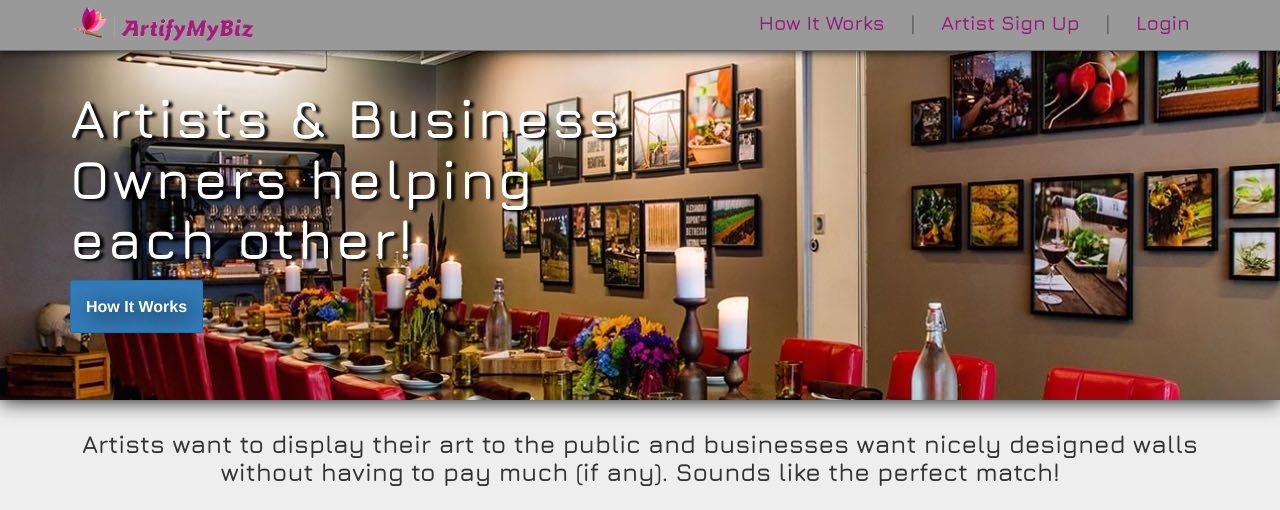
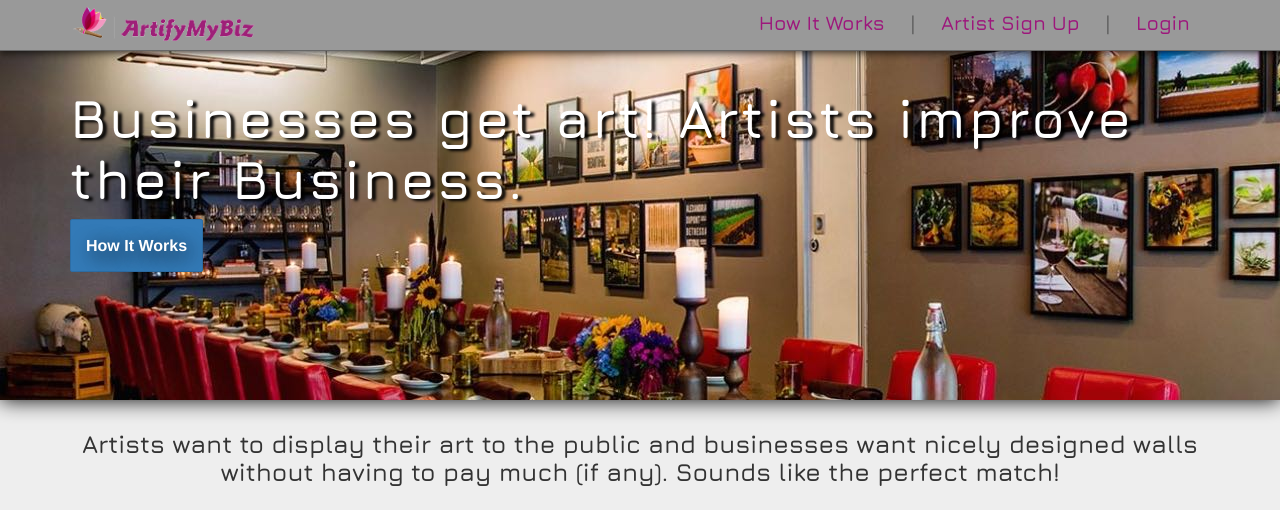
Before and after one commit to adambkaye/ArtifyMyBiz, a PHP site: page / in a window 1280 px wide. Shown: the top 510 px of the page. Run offline with PHP 8.4, Linux system fonts and the light colour scheme; some libraries are stand-ins or nearby versions.

Commit message:
Update slider.php

```diff
--- a/slider.php
+++ b/slider.php
@@ -1,11 +1,12 @@
    <!-- Main jumbotron for a primary marketing message or call to action -->
     <div class="jumbotron">
       <div class="container">
-        <h1>Artists & Business<br> Owners helping <br>each other!</h1>
-        <p><a class="btn btn-primary btn-lg howitworks" role="button">How It Works</a></p>
+         <!-- <h1>Artists & Business<br> Owners helping <br>each other!</h1> -->
+         <h1>Businesses get art! Artists improve their Business.</h1>
+         <p><a class="btn btn-primary btn-lg howitworks" role="button">How It Works</a></p>
       </div>
     </div>
     <div class="container">
-   		<h3 class="homePitch">Artists want to display their art to the public and businesses want nicely designed walls without having to pay much (if any).  Sounds like the perfect match!</h3><br>
+   	<h3 class="homePitch">Artists want to display their art to the public and businesses want nicely designed walls without having to pay much (if any).  Sounds like the perfect match!</h3><br>
     	<div class="line"></div>
  	</div>
```
